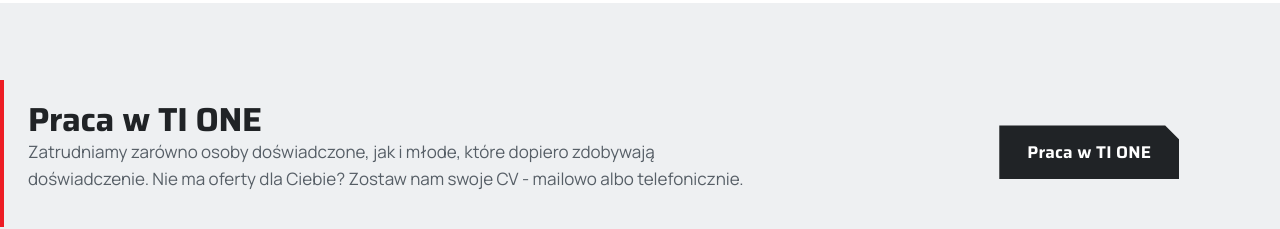
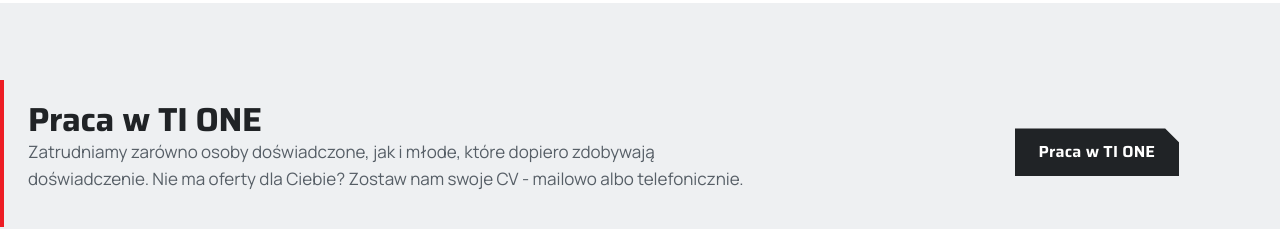
Before and after one commit to Disaster26/ti-one-koncepcja, a plain HTML site: page index.html in a window 1280 px wide. Shown: the part 4260-4489 px from the top of the page. Drawn offline with Linux system fonts and the light colour scheme.

Commit message:
Kariera: czytelne przyciski CV

```diff
--- a/index.html
+++ b/index.html
@@ -352,6 +352,7 @@ a.ph{cursor:pointer}
 @media (max-width:699px) and (max-height:700px){.hero h1{font-size:28px}.hero p{font-size:16px;line-height:1.55}}
 .cta.white{border-top:1px solid var(--line)}
 .job{background:var(--gray,#EEF0F2);border-left:4px solid var(--red,#ED1C24);padding:22px 24px 24px;margin:0 0 16px}.job h3{margin:0 0 8px}.job p{margin:0 0 10px}.job .jm{font-size:15px;color:var(--mut);margin-bottom:16px}
+.prose a.btn-red{color:#fff;text-decoration:none}.prose a.btn-red:hover{color:#fff}.job .btn{min-height:48px;padding:0 24px;font-size:16px}
 
 </style>
 <script type="application/ld+json">{"@context":"https://schema.org","@graph":[{"@type":"LocalBusiness","@id":"https://ti-one.pl/#firma","name":"TI ONE Sp. z o.o.","url":"https://ti-one.pl/","logo":"https://ti-one.pl/img/icon-192.png","image":"https://ti-one.pl/img/hero-1600.webp","telephone":"+48 32 706 53 95","email":"info@ti-one.pl","address":{"@type":"PostalAddress","streetAddress":"al. 1000-lecia 1K","postalCode":"32-300","addressLocality":"Olkusz","addressRegion":"małopolskie","addressCountry":"PL"},"vatID":"PL6372220853","taxID":"6372220853","areaServed":"PL"},{"@type":"WebSite","url":"https://ti-one.pl/","name":"TI ONE"}]}</script>
```
Also changed, not shown: kariera/index.html (+1 -0 lines), kontakt/index.html (+1 -0 lines), o-firmie/index.html (+1 -0 lines), oferta/czesci-i-zespoly-maszyn-i-urzadzen/index.html (+1 -0 lines), oferta/index.html (+1 -0 lines), oferta/serwis-urzadzen-przemyslowych/index.html (+1 -0 lines), oferta/wykonawstwo-montaz-i-dostawa-urzadzen-dla-przemyslu/index.html (+1 -0 lines), polityka-prywatnosci/index.html (+1 -0 lines), realizacje/index.html (+1 -0 lines), uslugi/giecie-blach/index.html (+1 -0 lines), uslugi/index.html (+1 -0 lines), uslugi/malowanie/index.html (+1 -0 lines), uslugi/obrobka-skrawaniem-cnc/index.html (+1 -0 lines), uslugi/obrobka-strumieniowo-scierna/index.html (+1 -0 lines), 2 more files.
